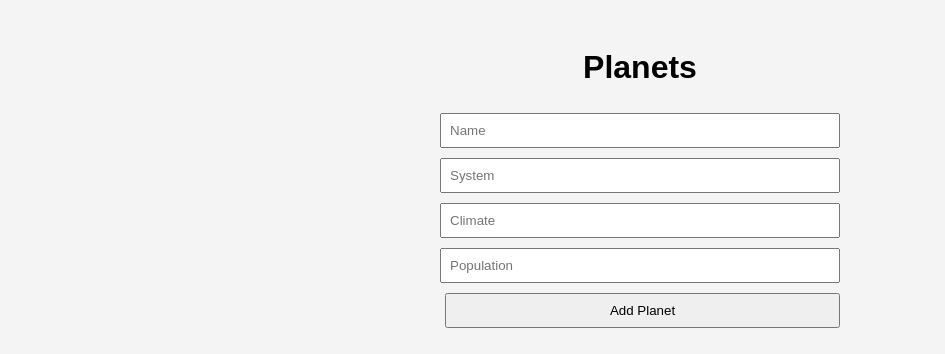
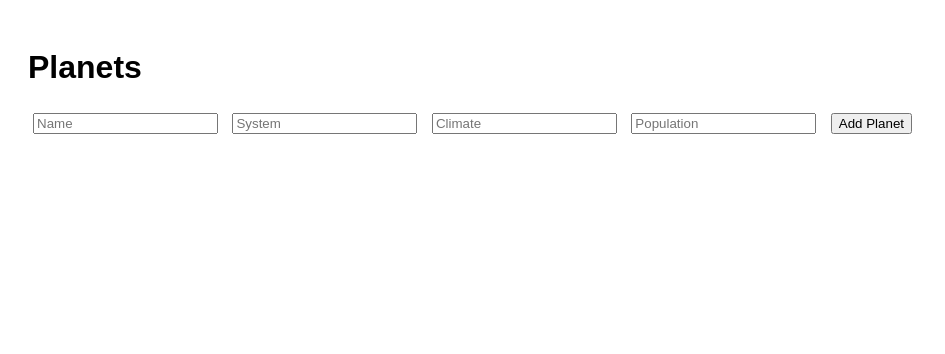
Before and after one commit to masha282728/planet-crud, a website: page frontend/index.html in a window 1280 px wide. Shown: the whole page, without its empty margins (0-945 px from the left). Drawn offline with Linux system fonts and the light colour scheme; no server answers.

```diff
--- a/frontend/style.css
+++ b/frontend/style.css
@@ -1,8 +1,2 @@
-body { font-family: Arial, sans-serif; padding: 20px; background: #f4f4f4; }
-h1 { text-align: center; }
-form { display: flex; flex-direction: column; max-width: 400px; margin: 0 auto 20px; }
-input, button { margin: 5px 0; padding: 8px; }
-button { cursor: pointer; }
-ul { max-width: 600px; margin: 0 auto; padding: 0; list-style: none; }
-li { background: #fff; margin: 5px 0; padding: 10px; display: flex; justify-content: space-between; align-items: center; }
-button { margin-left: 5px; }
+body { font-family: Arial, sans-serif; padding: 20px; }
+form input, form button { margin: 5px; }
```
